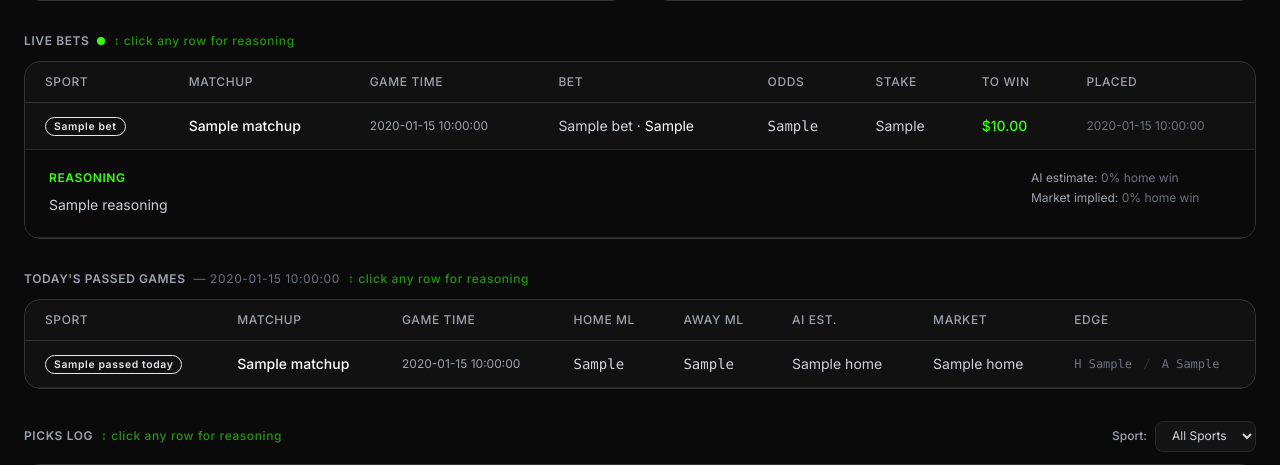
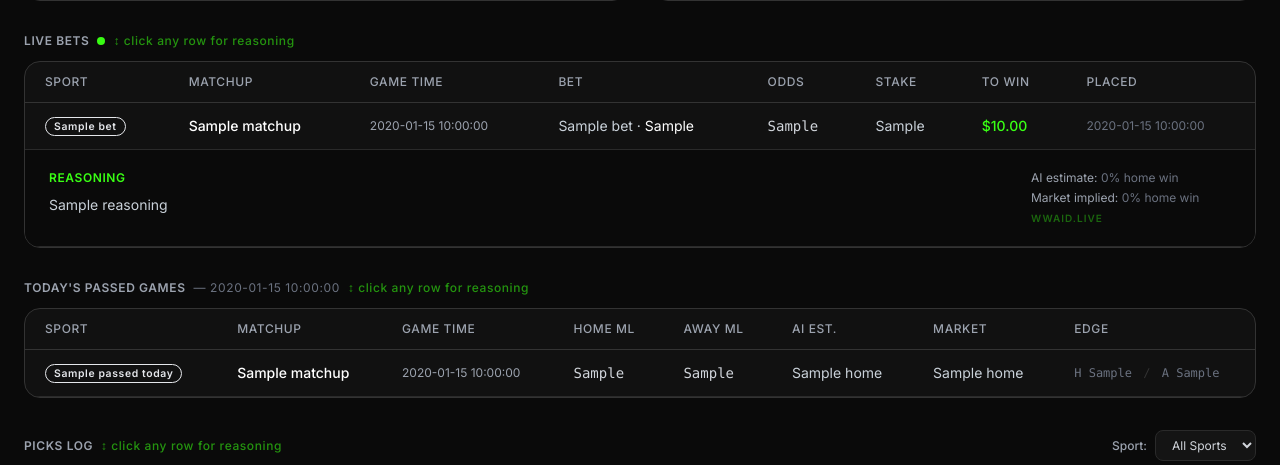
Before and after one commit to Andrew-Berman0/SportsBettingBot, a FastAPI app: template web/templates/index.html in a window 1280 px wide, after a click that opens the changed part. Shown: the part 1043-1508 px from the top of the page. Run offline with FastAPI, Linux system fonts and the light colour scheme; the template is opened without the code that fills it: most values are stand-ins (such as "Sample title", 1, 10 or a date in 2020); some libraries are stand-ins or nearby versions.

Commit message:
add wwaid.live watermark to reasoning rows
Co-Authored-By: Claude Sonnet 4.6 <noreply@anthropic.com>

```diff
--- a/web/templates/index.html
+++ b/web/templates/index.html
@@ -331,6 +331,7 @@
                   <div class="text-xs text-[#6b7280] space-y-1 min-w-[200px]">
                     <p><span class="text-[#9ca3af]">AI estimate:</span> {{ "%.0f"|format((bet.claude_home_prob or 0) * 100) }}% home win</p>
                     <p><span class="text-[#9ca3af]">Market implied:</span> {{ "%.0f"|format((bet.book_home_prob or 0) * 100) }}% home win</p>
+                    <p class="mt-3 text-[10px] font-semibold tracking-widest" style="color:#39FF1460">WWAID.LIVE</p>
                   </div>
                 </div>
               </td>
@@ -395,8 +396,13 @@
             </tr>
             <tr id="pg-{{ loop.index }}" class="reasoning-row border-b border-[#2a2a2a]" style="background:#0a0a0a">
               <td colspan="8" class="px-6 py-5">
-                <p class="text-xs font-semibold uppercase tracking-wider mb-2" style="color:#39FF14">Reasoning</p>
-                <p class="text-[#c9d1d9] text-sm leading-relaxed">{{ g.reasoning or "No reasoning recorded." }}</p>
+                <div class="flex items-start justify-between gap-6">
+                  <div class="flex-1">
+                    <p class="text-xs font-semibold uppercase tracking-wider mb-2" style="color:#39FF14">Reasoning</p>
+                    <p class="text-[#c9d1d9] text-sm leading-relaxed">{{ g.reasoning or "No reasoning recorded." }}</p>
+                  </div>
+                  <p class="text-[10px] font-semibold tracking-widest shrink-0 mt-1" style="color:#39FF1460">WWAID.LIVE</p>
+                </div>
               </td>
             </tr>
             {% endfor %}
@@ -491,6 +497,7 @@
                     {% if bet.score_str %}
                     <p class="mt-2 text-[#9ca3af]">Final: {{ bet.score_str }}</p>
                     {% endif %}
+                    <p class="mt-3 text-[10px] font-semibold tracking-widest" style="color:#39FF1460">WWAID.LIVE</p>
                   </div>
                 </div>
               </td>
```
